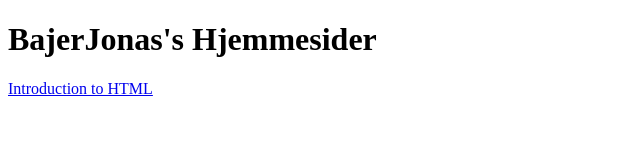
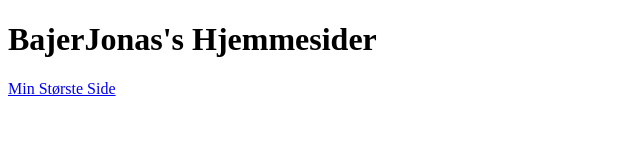
Before and after one commit to BajerJonas/bajerjonas.github.io, a plain HTML site: page index.html in a window 1280 px wide. Shown: the full height of the page, 0-640 px from the left. Drawn offline with Linux system fonts and the light colour scheme.

Commit message:
Update index.html

```diff
--- a/index.html
+++ b/index.html
@@ -9,7 +9,7 @@
 
 <body>
     <h1><strong>BajerJonas's Hjemmesider</strong></h1>
-    <a href="dette-er-ik-jonas-foerste-side/index.htm" title="Min Største Side">Introduction to HTML
+    <a href="dette-er-ik-jonas-foerste-side/index.htm" title="JonasAndersen">Min Største Side</a>
 
     <script src=""></script>
 </body>
```
